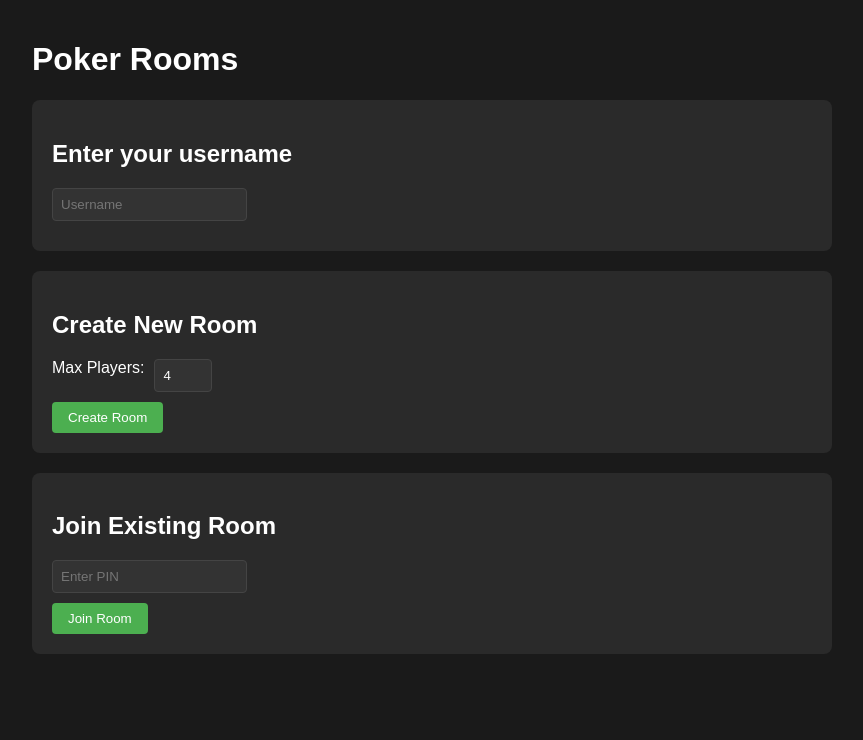
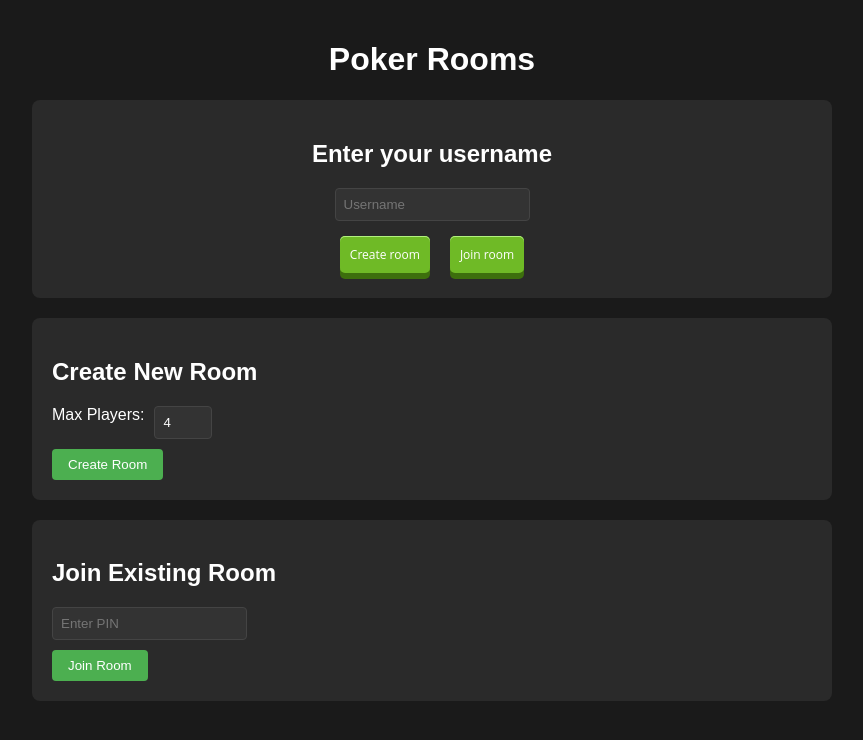
Before and after one commit to w3rr0/poker-chips-api, a React (Vite) app in the folder front/: page / in a window 1280 px wide. Shown: the top 740 px of the page, without its empty margins (208-1071 px from the left). Built offline with nearby package versions, Linux system fonts and the light colour scheme.

Commit message:
add/better-button-styling

```diff
--- a/front/src/components/Home.jsx
+++ b/front/src/components/Home.jsx
@@ -32,16 +32,20 @@ const Home = () => {
 
     return (
         <div className="container">
-            <h1>Poker Rooms</h1>
+            <h1 className="center">Poker Rooms</h1>
 
             <div className="section">
-                <h2>Enter your username</h2>
-                <div className="input-group">
+                <h2 className="center">Enter your username</h2>
+                <div className="input-group center">
                     <input
                         placeholder="Username"
                         value={username}
                         onChange={(e) => setUsername(e.target.value.slice(0, 15))}
                     />
+                </div>
+                <div className="button-container center">
+                    <button>Create room</button>
+                    <button>Join room</button>
                 </div>
             </div>
 
--- a/front/src/index.css
+++ b/front/src/index.css
@@ -95,3 +95,34 @@ button:hover {
   display: flex;
   gap: 10px;
 }
+
+.center {
+  justify-content: center;
+  text-align: center;
+}
+
+.button-container button {
+  margin: 5px 10px;
+}
+
+.button-container button {
+  background-color:#6fba26;
+  padding:10px;
+  position:relative;
+  font-family: 'Open Sans', sans-serif;
+  font-size:12px;
+  text-decoration:none;
+  color:#fff;
+  background-image: linear-gradient(bottom, rgb(100,170,30) 0%, rgb(129,212,51) 100%);
+  box-shadow: inset 0px 1px 0px #b2f17f, 0px 6px 0px #3d6f0d;
+  border-radius: 5px;
+}
+
+.button-container button:active {
+  top:7px;
+  background-image: linear-gradient(bottom, rgb(100,170,30) 100%, rgb(129,212,51) 0%);
+  box-shadow: inset 0px 1px 0px #b2f17f, inset 0px -1px 0px #3d6f0d;
+  color: #156785;
+  text-shadow: 0px 1px 1px rgba(255,255,255,0.3);
+  background: rgb(44,160,202);
+}
```
